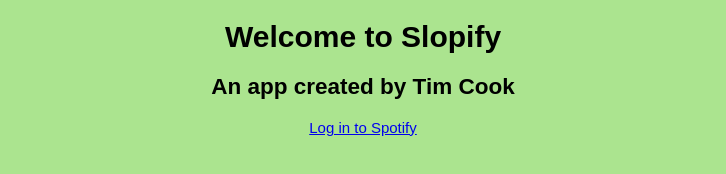
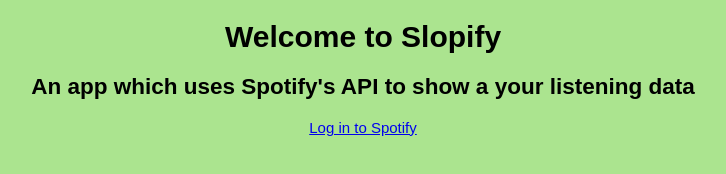
Before and after one commit to raf-swiderski/spotify-api-raf, a website: page static/index.html in a window 1280 px wide. Shown: the whole page, without its empty margins (285-1011 px from the left). Drawn offline with Linux system fonts and the light colour scheme.

```diff
--- a/static/index.html
+++ b/static/index.html
@@ -9,7 +9,7 @@
     <title>Slopify</title>
     <link rel="icon" type="image/x-icon" href="./images/favicon.ico">
     <h1>Welcome to Slopify</h1>
-    <h2>An app created by Tim Cook</h2>
+    <h2>An app which uses Spotify's API to show a your listening data</h2>
     <body>
         <a href="http://localhost:8888/login">Log in to Spotify</a>
     </body>
```
Also changed, not shown: README.md.
